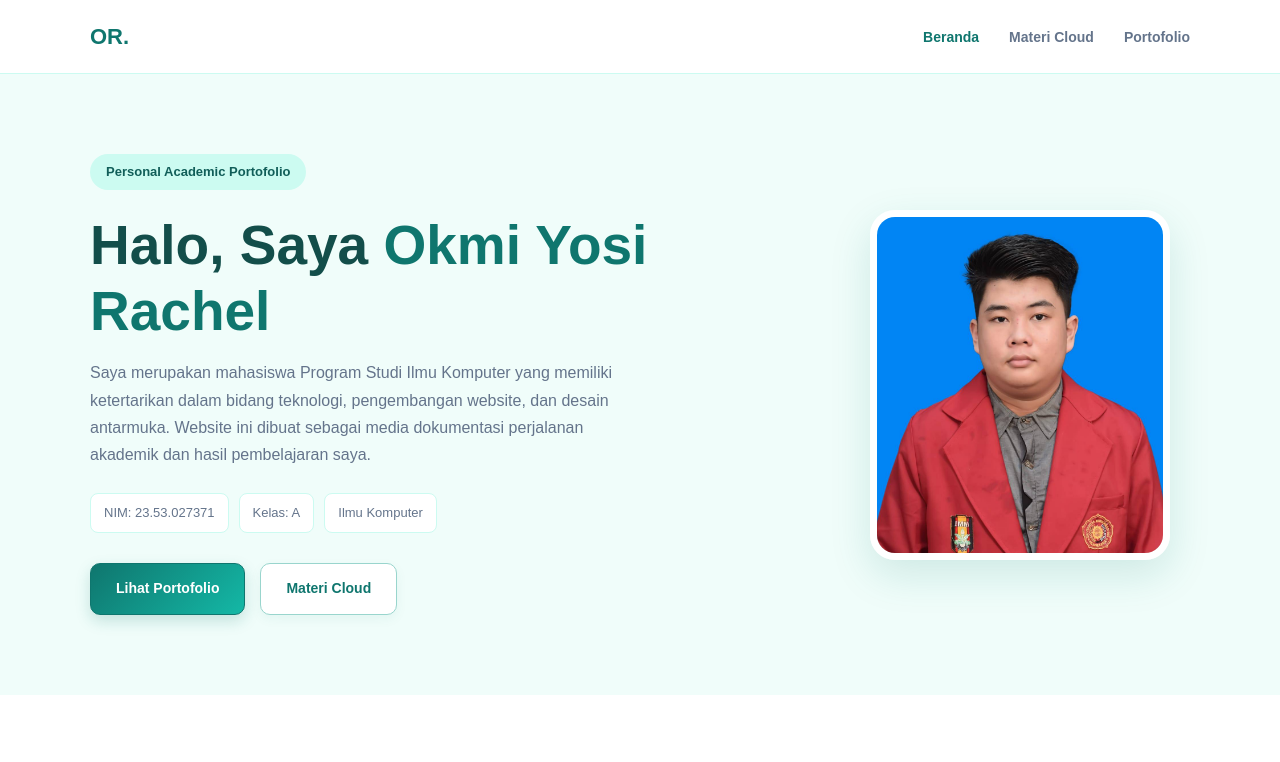
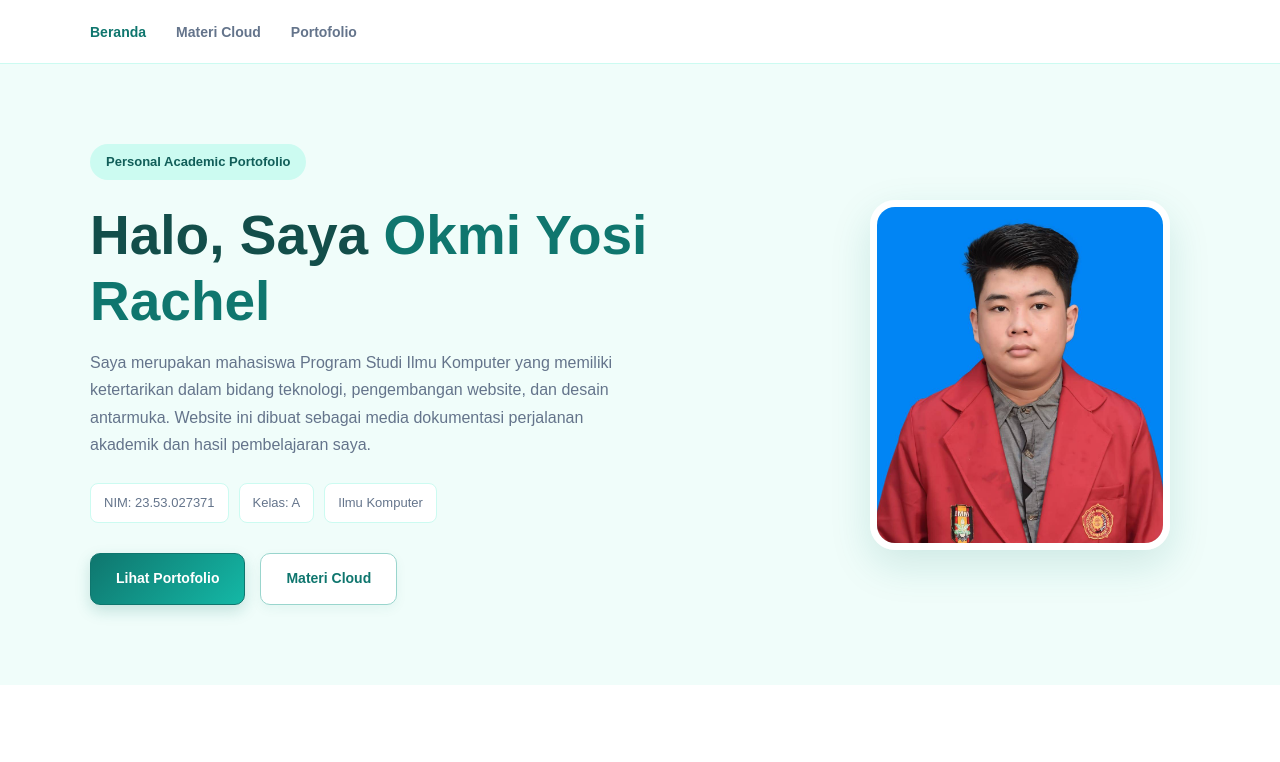
Before and after one commit to okmiyosirachel/website-komputasi-awan, a plain HTML site: page index.html in a window 1280 px wide. Shown: the top 762 px of the page. Drawn offline with Linux system fonts and the light colour scheme.

Commit message:
Update index.html

```diff
--- a/index.html
+++ b/index.html
@@ -18,9 +18,7 @@
     <header class="navbar">
         <nav class="nav-container">
 
-            <a href="index.html" class="logo">
-                OR.
-            </a>
+
 
             <ul class="nav-links">
                 <li>
```
